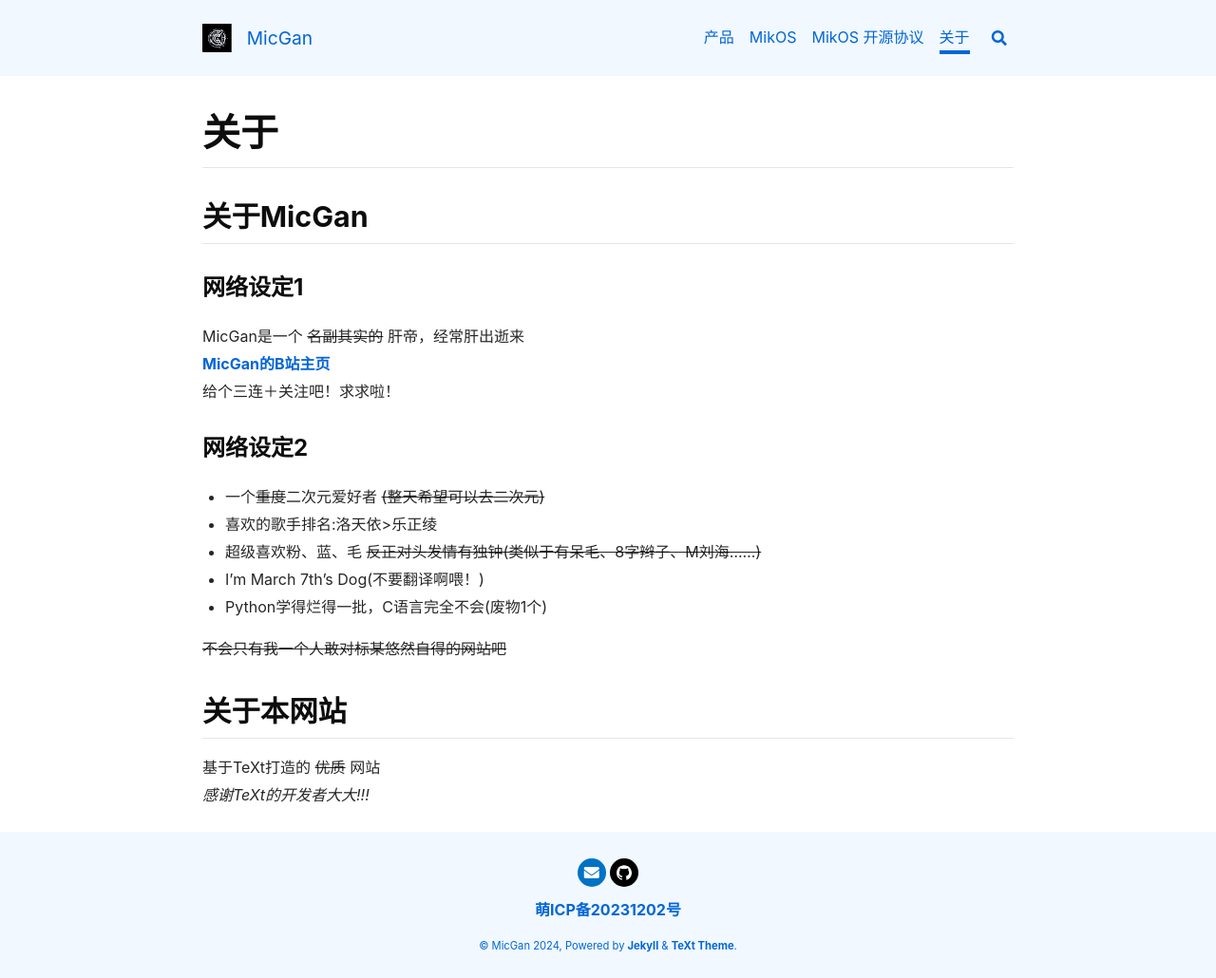
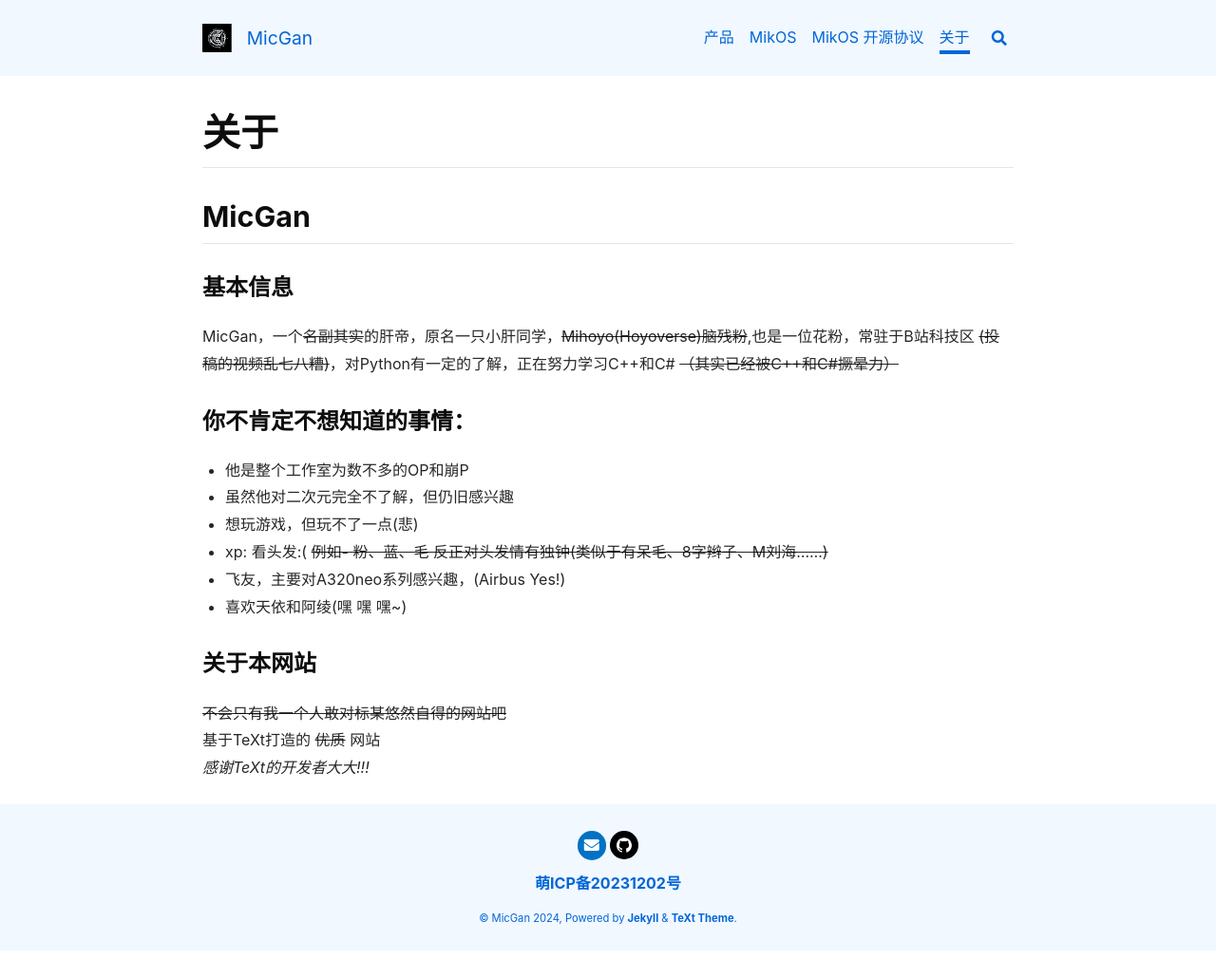
Before and after one commit to MicGan6/MicGan6.github.io, a Jekyll site: the page built from about.md, in a window 1280 px wide. Shown: the whole page at 95% size. Built offline with Jekyll 4.4.1, drawn with Linux system fonts in a browser that asks for light colours; nearby versions of some CDN libraries; our own code applies the rules of GitHub Pages for plain Markdown files; after the commit the page ends 1001 px from its top, so only the background shows below that.

Commit message:
更改部分文件

```diff
--- a/about.md
+++ b/about.md
@@ -27,22 +27,20 @@ key: page-about
 show_title: false
 ---
 # 关于
-## 关于MicGan
-### 网络设定1
-MicGan是一个
-~~名副其实的~~
-肝帝，经常肝出逝来
-[MicGan的B站主页](https://space.bilibili.com/1028045655)
-给个三连＋关注吧！求求啦！
-### 网络设定2
-- 一个~~重度~~二次元爱好者 ~~(整天希望可以去二次元)~~
-- 喜欢的歌手排名:洛天依>乐正绫
-- 超级喜欢粉、蓝、毛 ~~反正对头发情有独钟(类似于有呆毛、8字辫子、M刘海......)~~
-- I'm March 7th's Dog(不要翻译啊喂！)
-- Python学得烂得一批，C语言完全不会(废物1个)
+## MicGan
+### 基本信息
+MicGan，一个~~名副其实~~的肝帝，原名一只小肝同学，~~Mihoyo(Hoyoverse)脑残粉~~,也是一位花粉，常驻于B站科技区 ~~(投稿的视频乱七八糟)~~，对Python有一定的了解，正在努力学习C++和C# ~~（其实已经被C++和C#撅晕力）~~
 
+### 你不肯定不想知道的事情：
+- 他是整个工作室为数不多的OP和崩P
+- 虽然他对二次元完全不了解，但仍旧感兴趣
+- 想玩游戏，但玩不了一点(悲)
+- xp: 看头发:( ~~例如- 粉、蓝、毛 反正对头发情有独钟(类似于有呆毛、8字辫子、M刘海......)~~
+- 飞友，主要对A320neo系列感兴趣，(Airbus Yes!)
+- 喜欢天依和阿绫(嘿 嘿 嘿~)
+
+### 关于本网站
 ~~不会只有我一个人敢对标某悠然自得的网站吧~~
-## 关于本网站
 基于TeXt打造的
 ~~优质~~
 网站
```
Also changed, not shown: index.md (+1 -1 lines), AKS图标.jpg (added).
